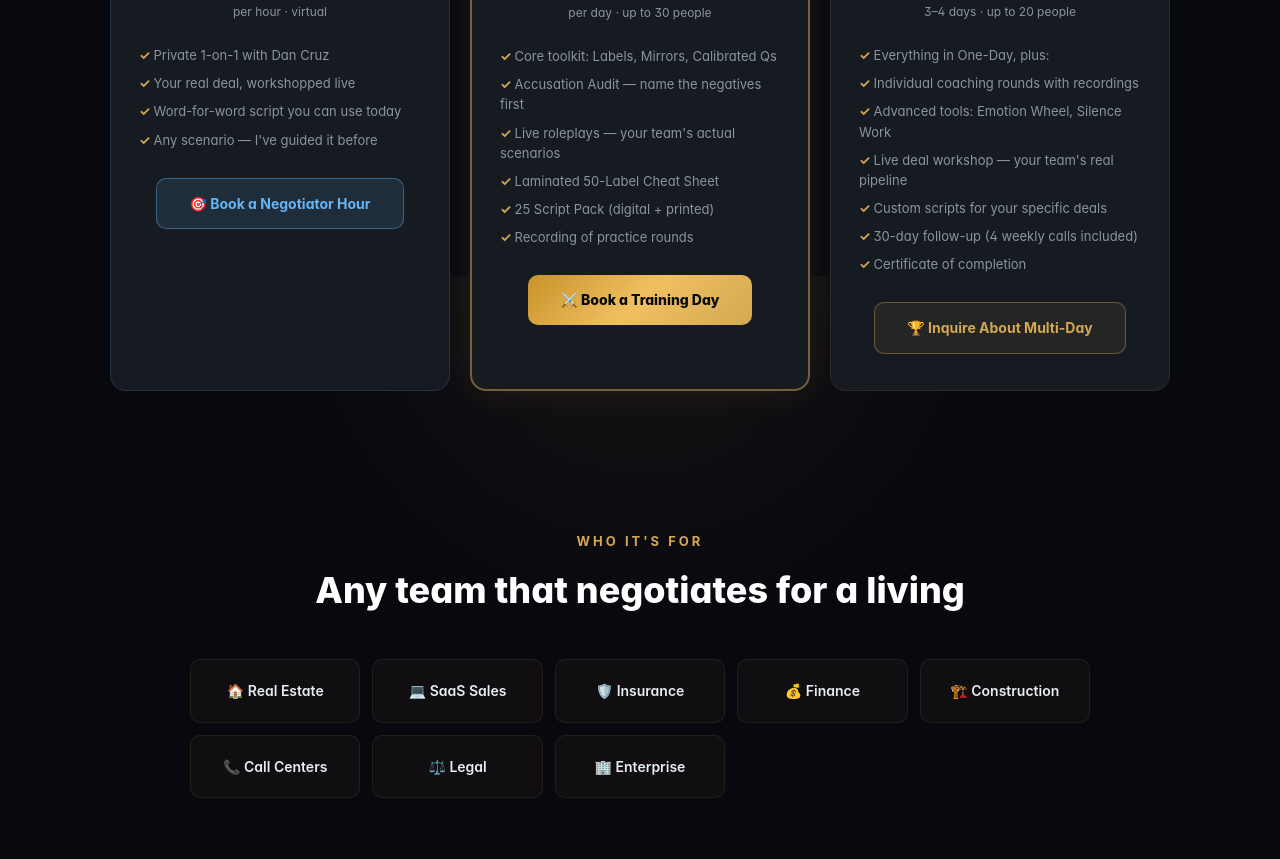
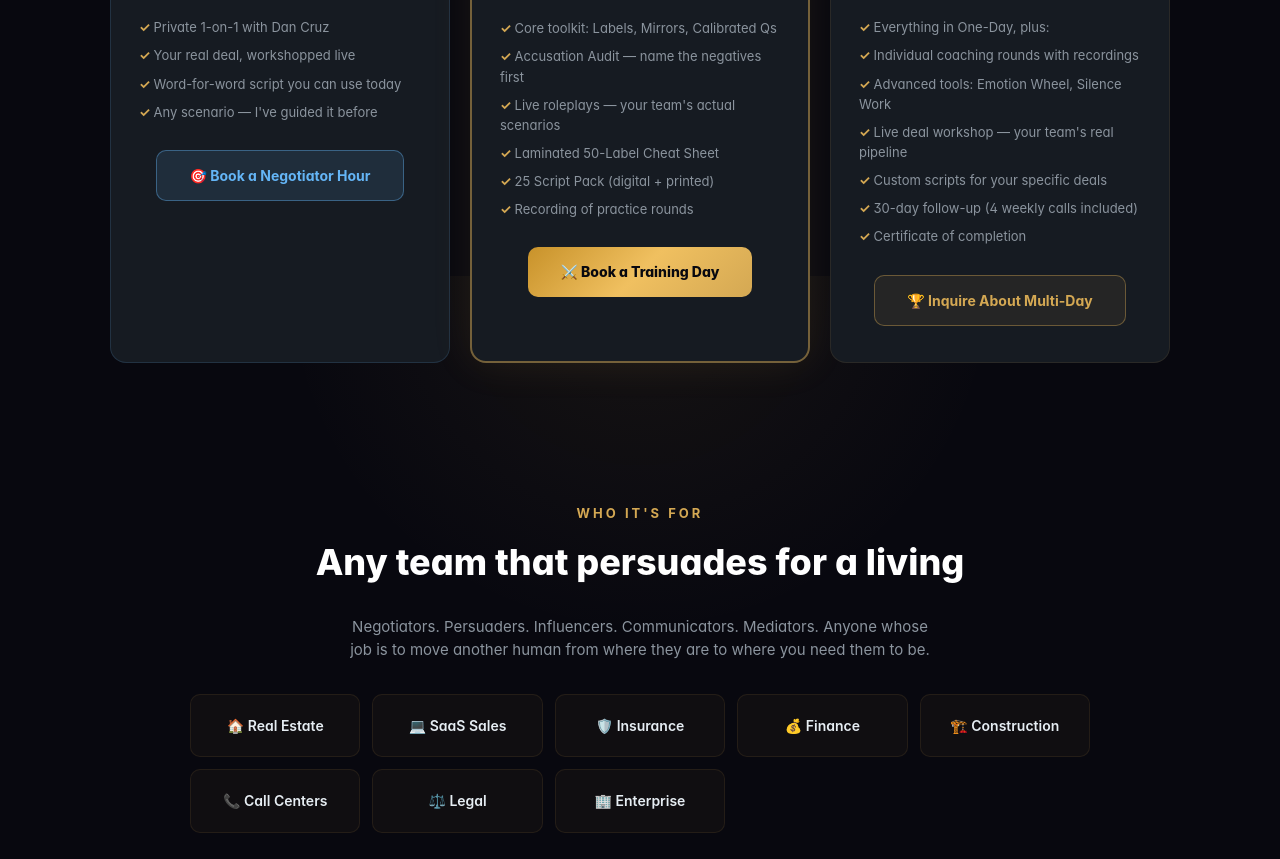
Before and after one commit to Dan8NOD/negotiatorcruz, a plain HTML site: page index.html in a window 1280 px wide. Shown: the part 1324-2183 px from the top of the page. Drawn offline with Linux system fonts and the light colour scheme.

Commit message:
audience: expand from 'negotiators' to persuaders, influencers, communicators, mediators
Hero sub and 'Who It's For' h3 both rewrite to the broader role set.
Industries grid (sectors) is unchanged — that stays deal-closing verticals.
The expanded audience is about *roles*, not sectors, so they live as
parallel claims.

Wording chosen so it doesn't read as a list:
- Hero: 'For negotiators, persuaders, influencers, communicators, and
  mediators. If your people persuade for a living — this is for them.'
- H3: 'Any team that persuades for a living.'
- Sub-text under h3 expands each role into a sentence ('Anyone whose
  job is to move another human from where they are to where you need
  them to be').

```diff
--- a/index.html
+++ b/index.html
@@ -153,7 +153,7 @@ section h3{font-size:clamp(24px,4vw,36px);font-weight:800;color:var(--white);tex
   <div class="kicker">Corporate Negotiation Training</div>
   <h1>When you want <span class="acc">Negotiators Cruz</span><br>to take the wheel.</h1>
   <p class="tagline">Books teach terms. Coaching teaches scripts. We install a system your team runs without you in the room.</p>
-  <p class="sub">FBI-tested tools for teams that close deals. Real estate. SaaS. Insurance. Finance. Construction. If your people negotiate for a living, this is for them.</p>
+  <p class="sub">For negotiators, persuaders, influencers, communicators, and mediators. If your people persuade for a living — this is for them.</p>
   <div class="badges">
     <span class="badge">🎖 Marine Veteran</span>
     <span class="badge">🔬 FBI Methodology</span>
@@ -242,7 +242,8 @@ section h3{font-size:clamp(24px,4vw,36px);font-weight:800;color:var(--white);tex
 <!-- WHO IT'S FOR -->
 <section>
   <h2>Who It's For</h2>
-  <h3>Any team that negotiates for a living</h3>
+  <h3>Any team that persuades for a living</h3>
+  <p style="color:var(--dim);text-align:center;max-width:62ch;margin:-16px auto 32px;font-size:15px">Negotiators. Persuaders. Influencers. Communicators. Mediators. Anyone whose job is to move another human from where they are to where you need them to be.</p>
   <div class="industries">
     <div class="industry">🏠 Real Estate</div>
     <div class="industry">💻 SaaS Sales</div>
```
